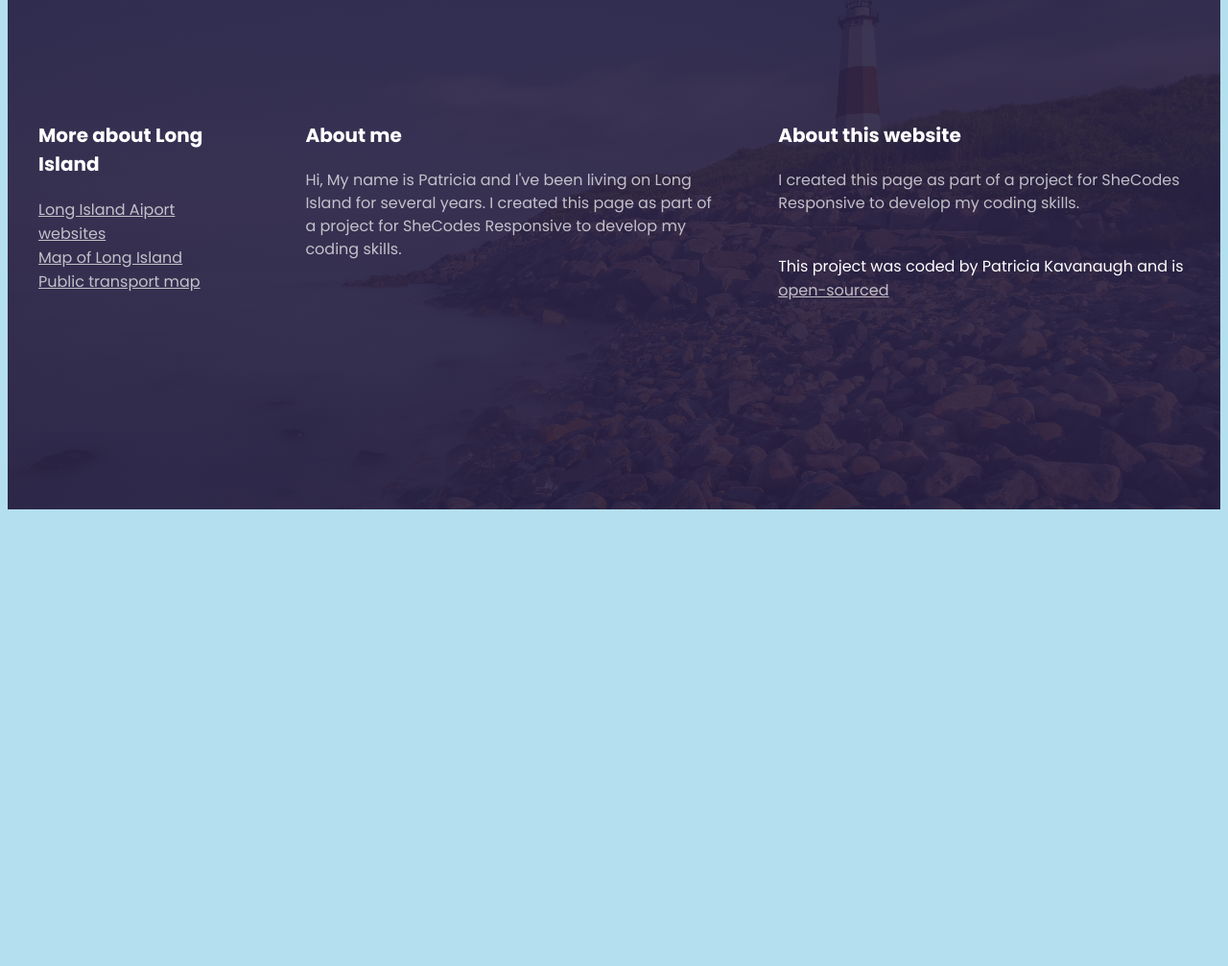
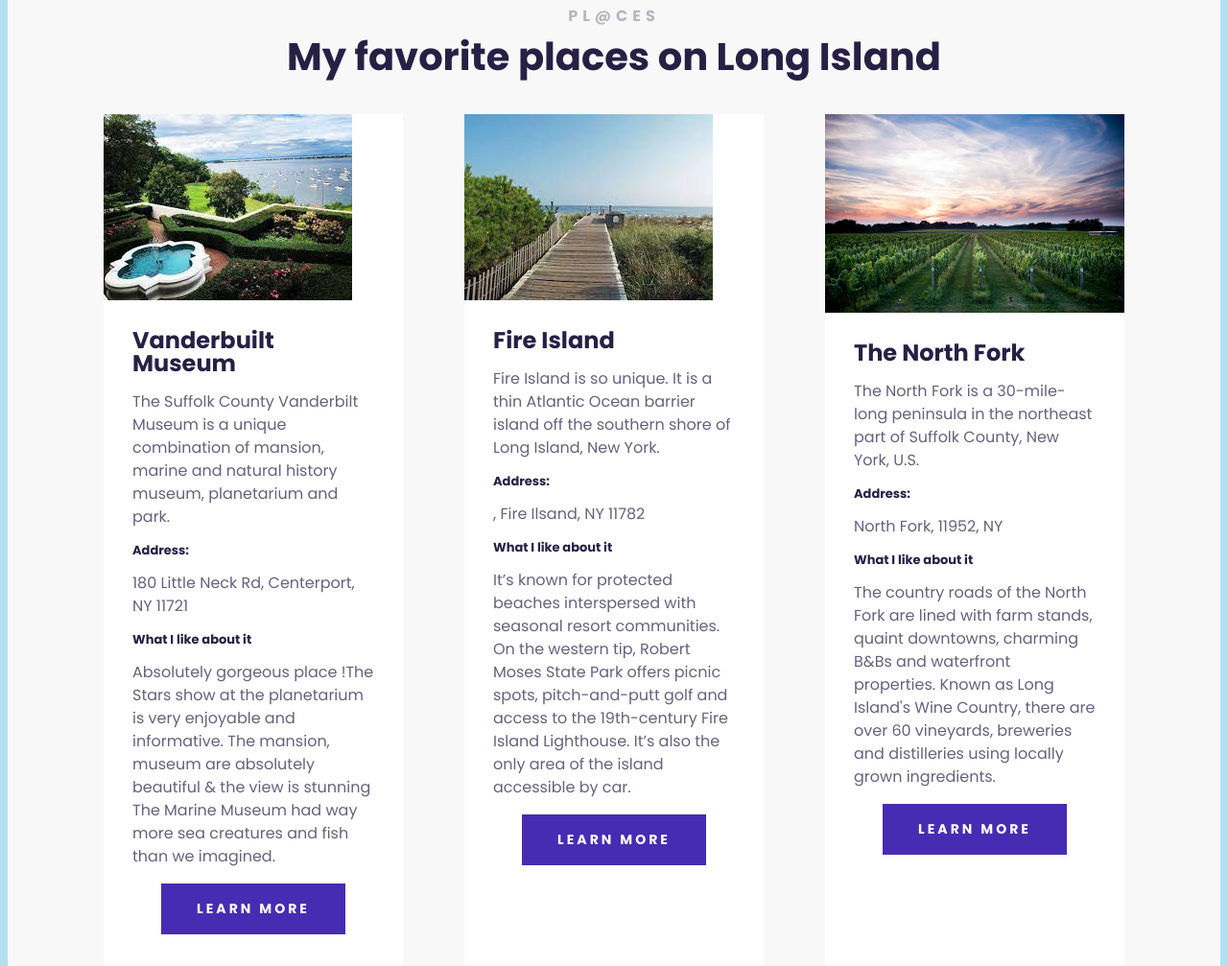
Before and after one commit to Patkav/Long-island-travel-project, a plain HTML site: page index.html in a window 1280 px wide. Shown: the part 1592-2599 px from the top of the page at 96% size. Before the commit the page ends 2131 px from the top, so only its background shows below. Drawn offline with Linux system fonts and the light colour scheme.

Commit message:
Added cards to the website

```diff
--- a/index.html
+++ b/index.html
@@ -32,6 +32,82 @@
       <h3>Long Island, a great place to live</h3>
       <p>Long Island is famous for beaches, bagels, and Billy Joel. It's also home to beautiful sights like the Oheka Castle, Montauk lighthouse, and the Vanderbilt estate. Just like its namesake Long Island iced tea, this place has a lot of different elements all in one place</p>
       <p>Long Island — which spans four counties and is bordered by the Long Island Sound, the Atlantic Ocean, the New York Bay, and the East River — is one of the best places to call home in the state of New York. With a relatively mild climate year-round, outdoor enthusiasts love it here.</p>
+      </div>
+    </section>
+    <section class="secondary">
+      <h2 class="text-center">PL@CES</h2>
+      <h3 class="text-center">My favorite places on Long Island</h3>
+      <div class="grid grid-3-columns">
+        <div class="card">
+          <div class="card-header">
+            <img src="images/Vanderbuilt.png" alt="" class="img-responsive"/>
+</div>
+
+<div class="card-body">
+          <h4>
+            Vanderbuilt Museum
+          </h4>
+          <p>The Suffolk County Vanderbilt Museum is a unique combination of mansion, marine and natural history museum, planetarium and park.
+           </p>
+        <h5>
+          Address:
+          </h5>
+           <p>180 Little Neck Rd, Centerport, NY 11721</p>
+        <h5>What I like about it</h5>
+        <p>Absolutely gorgeous place !The Stars show at the planetarium is very enjoyable and informative.
+          The mansion, museum are absolutely beautiful & the view is stunning
+          The Marine Museum had way more sea creatures and fish than we imagined.
+        </p>
+      <div class="card-footer">
+        <a href="https://goo.gl/maps/U4QW3DH7CXvCXbUi9" class="btn" target="_blank">Learn more</a>
+      </div>
+      </div>
+       </div>
+       <div class="card">
+          <div class="card-header">
+            <img src="images/fireisland.png" alt="Fire Island" class="img-responsive"/>
+</div>
+
+<div class="card-body">
+          <h4>
+            Fire Island
+          </h4>
+          <p>Fire Island is so unique. It is a thin Atlantic Ocean barrier island off the southern shore of Long Island, New York.</p>
+        <h5>
+          Address:
+          </h5>
+           <p>, Fire Ilsand, NY 11782</p>
+        <h5>What I like about it</h5>
+        <p>It’s known for protected beaches interspersed with seasonal resort communities. On the western tip, Robert Moses State Park offers picnic spots, pitch-and-putt golf and access to the 19th-century Fire Island Lighthouse. It’s also the only area of the island accessible by car.
+        </p>
+      <div class="card-footer">
+        <a href="https://goo.gl/maps/CvcTEeNRB47vn2vH7" class="btn" target="_blank">Learn more</a>
+      </div>
+      </div>
+       </div>
+       <div class="card">
+          <div class="card-header">
+            <img src="images/Northfork.png" alt="" class="img-responsive" sizes="259x194"/>
+</div>
+
+<div class="card-body">
+          <h4>
+          The North Fork
+          </h4>
+          <p>The North Fork is a 30-mile- long peninsula in the northeast part of Suffolk County, New York, U.S.
+           </p>
+        <h5>
+          Address:
+          </h5>
+           <p>North Fork, 11952, NY</p>
+        <h5>What I like about it</h5>
+        <p>The country roads of the North Fork are lined with farm stands, quaint downtowns, charming B&Bs and waterfront properties. Known as Long Island's Wine Country, there are over 60 vineyards, breweries and distilleries using locally grown ingredients.
+        </p>
+      <div class="card-footer">
+        <a href="https://goo.gl/maps/HvuXCJySJCzSNVw97" class="btn" traget="_blank">Learn more</a>
+      </div>
+      </div>
+       </div>
       </div>
     </section>
     </main>
--- a/src/styles.css
+++ b/src/styles.css
@@ -2,32 +2,16 @@
   font-family: "poppins", sans-serif;
   background: #b3dfee;
 }
-.container {
-  max-width: 1400px;
+
+section {
+  max-width: 100%;
   margin: 0 auto;
+  padding: 100px;
 }
 
-.grid {
-  display: grid;
-  grid-gap: 64px;
+section.secondary {
+  background: #f8f8f8;
 }
-
-.img-responsive {
-  max-width: 100%;
-}
-.grid-2-columns {
-  grid-template-columns: 1fr 1fr;
-}
-.grid-3-columns-with-first-narrow {
-  grid-template-columns: 1fr 2fr 2fr;
-}
-
-section {
-  max-width: 1200px;
-  margin: 0 auto;
-  padding: 100px 0;
-}
-
 header {
   background-image: linear-gradient(rgba(0, 0, 0, 0.4), rgba(0, 0, 0, 0.2)),
     url("../images/beach.png");
@@ -103,6 +87,22 @@
   margin: 0;
 }
 
+main h4 {
+  font-weight: 700;
+  font-size: 24px;
+  line-height: 1;
+  color: #272044;
+  margin: 0;
+}
+
+main h5 {
+  font-weight: 700;
+  font-size: 13px;
+  line-height: 1;
+  color: #272044;
+  margin: 0;
+}
+
 main p {
   font-style: normal;
   font-weight: 400;
@@ -150,6 +150,59 @@
   color: white;
   opacity: 0.7;
 }
+
+.container {
+  max-width: 1400px;
+  margin: 0 auto;
+}
+
+.text-center {
+  text-align: center;
+}
+.grid {
+  display: grid;
+  grid-gap: 64px;
+}
+
+.img-responsive {
+  max-width: 100%;
+  display: block;
+}
+.grid-2-columns {
+  grid-template-columns: 1fr 1fr;
+}
+.grid-3-columns {
+  grid-template-columns: 1fr 1fr 1fr;
+}
+.grid-3-columns-with-first-narrow {
+  grid-template-columns: 1fr 2fr 2fr;
+}
+
+.card {
+  background: white;
+  margin: 30px 0;
+}
+
+.card-body {
+  padding: 30px;
+}
+
+.card-footer {
+  padding: 0 30px 30px;
+}
+.btn {
+  display: block;
+  color: white;
+  font-weight: 700;
+  font-size: 14px;
+  line-height: 21px;
+  text-align: center;
+  letter-spacing: 3px;
+  text-transform: uppercase;
+  padding: 16px;
+  background-color: #462cb3;
+  text-decoration: none;
+}
 @media (max-width: 960px) {
   header {
     padding: 60px 0;
```
Also changed, not shown: images/Northfork.png (added), images/Vanderbuilt.png (added), images/fireisland.png (added).
